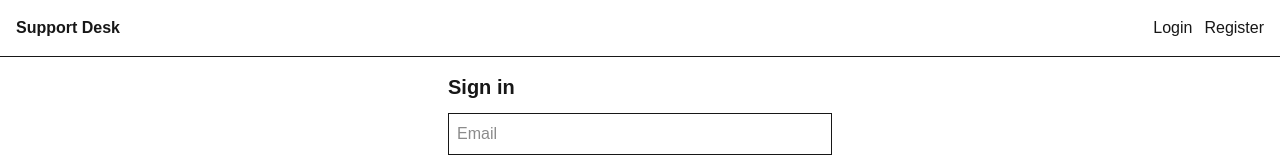
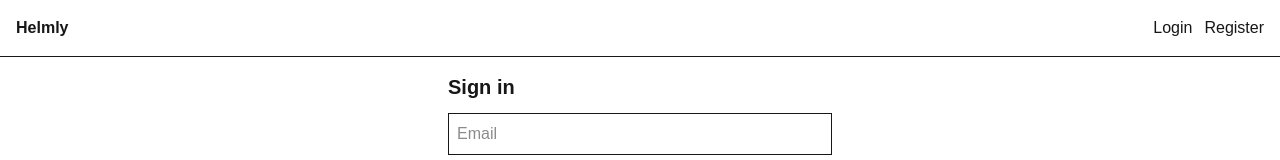
Before and after one commit to code4umar/support-desk-client, a Next.js app: page /login in a window 1280 px wide. Shown: the top 160 px of the page. Built offline with nearby package versions, Linux system fonts and the light colour scheme; no server answers.

Commit message:
add features

```diff
--- a/app/layout.tsx
+++ b/app/layout.tsx
@@ -4,7 +4,7 @@ import Header from "@/components/Header";
 import "./globals.css";
 
 export const metadata: Metadata = {
-  title: "Support Desk",
+  title: "Helmly",
   description: "Support Desk client",
 };
 
--- a/components/Header.tsx
+++ b/components/Header.tsx
@@ -9,7 +9,7 @@ export default function Header() {
 
   return (
     <header className="p-4 border-b flex justify-between items-center">
-      <Link href="/tickets" className="font-bold">Support Desk</Link>
+      <Link href="/tickets" className="font-bold">Helmly</Link>
       {user ? (
         <div className="flex items-center gap-3">
           <span>{user.name} · {user.role}</span>
--- a/package.json
+++ b/package.json
@@ -1,5 +1,5 @@
 {
-  "name": "support-desk-client",
+  "name": "Helmly-client",
   "version": "0.1.0",
   "private": true,
   "scripts": {
```
Also changed, not shown: 1 other file (tests, documents, lock files or other folders).
